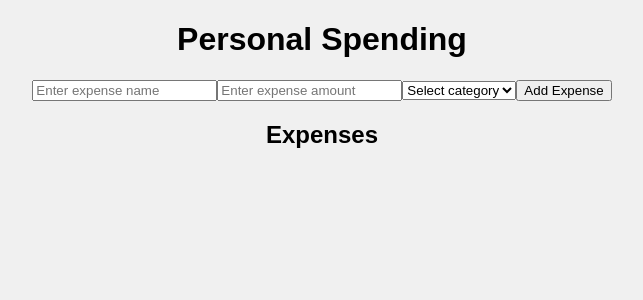
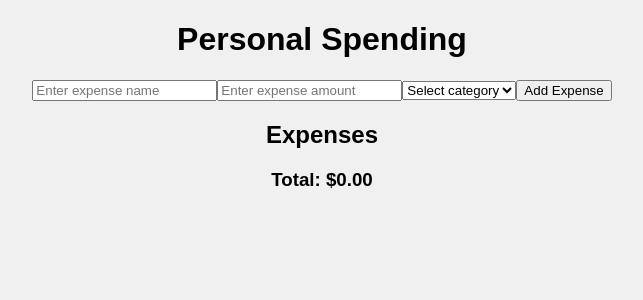
Before and after one commit to emilycorrea/personal-spending-app, a React (Vite) app: page / in a window 1280 px wide. Shown: the top 300 px of the page, without its empty margins (318-961 px from the left). Built offline with nearby package versions, Linux system fonts and the light colour scheme.

Commit message:
total of expenses added

```diff
--- a/src/App.jsx
+++ b/src/App.jsx
@@ -9,6 +9,7 @@
   const [expenseName, setExpenseName] = useState('')
   const [expenseAmount, setExpenseAmount] = useState('')
   const [category, setCategory] = useState('')
+  const total = expenses.reduce((acc, expense) => acc + expense.amount, 0)
 
   // error messages for an invalid input
   const [error, setError] = useState('')
@@ -103,6 +104,7 @@
           <hr />
         </div>
       ))}
+      <h3>Total: ${total.toFixed(2)}</h3>
     </div>
   )
 }
```
